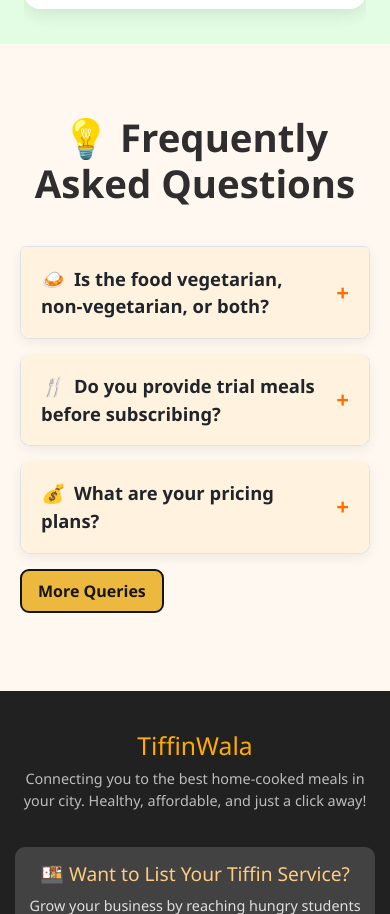
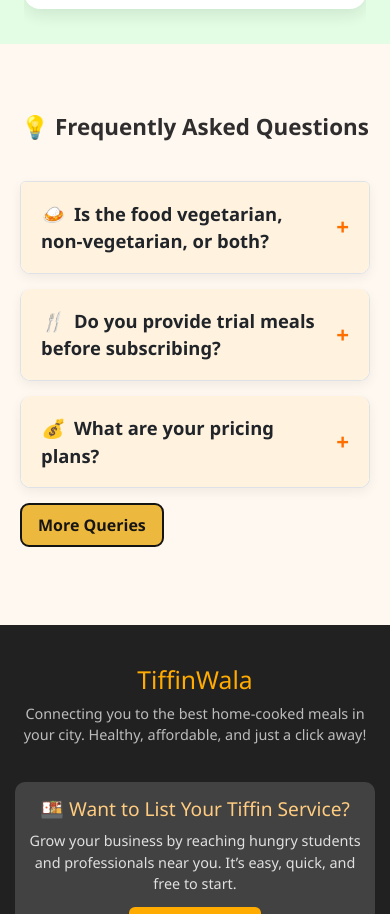
Before and after one commit to tonycreator148-pixel/Website---1, a plain HTML site: page index.html in a window 390 px wide. Shown: the part 2054-2968 px from the top of the page. Drawn offline with nearby package versions, Linux system fonts and the light colour scheme.

Commit message:
Update style.css

```diff
--- a/style.css
+++ b/style.css
@@ -690,6 +690,11 @@ body {
 }
 
 
+ @media (max-width: 768px) {
+        .faq-section h2 {
+          font-size: 1.4rem;
+            }
+ }
 
 
   /*----------- Footer Section -----------*/
```
